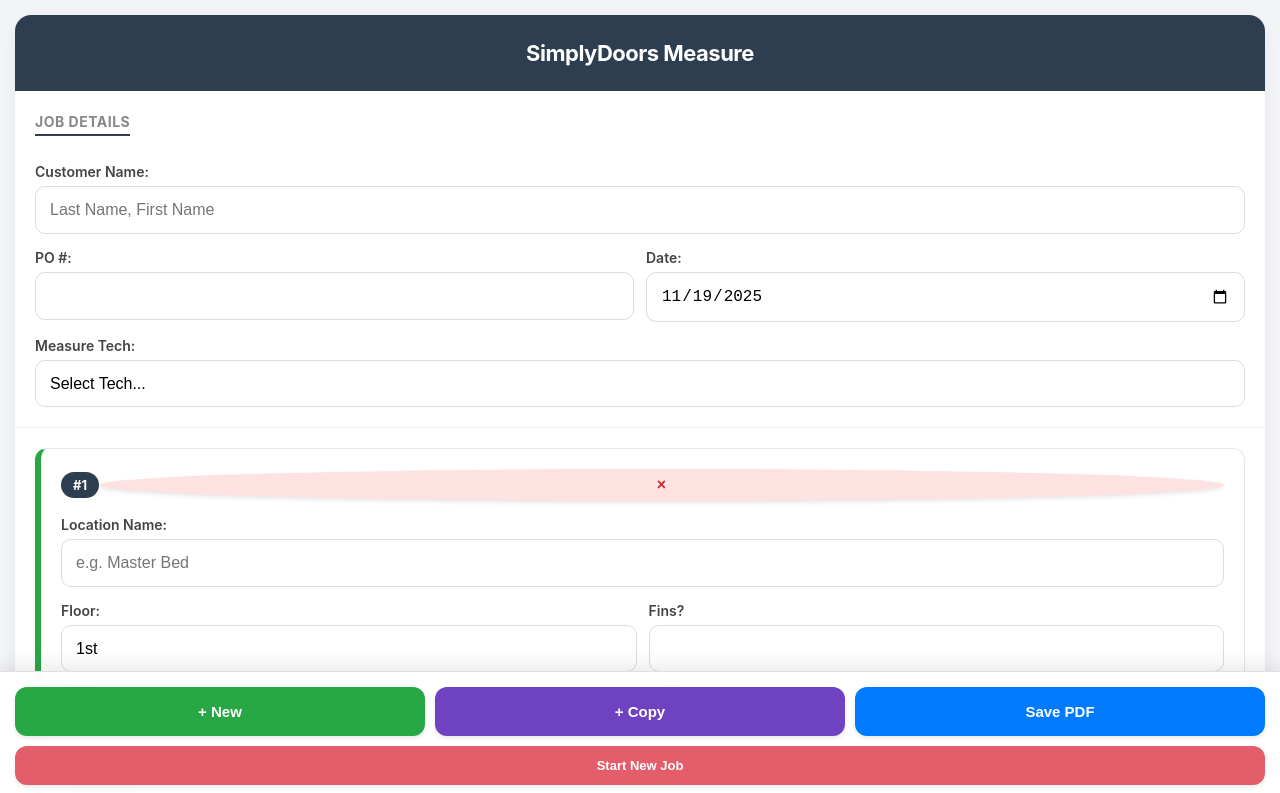
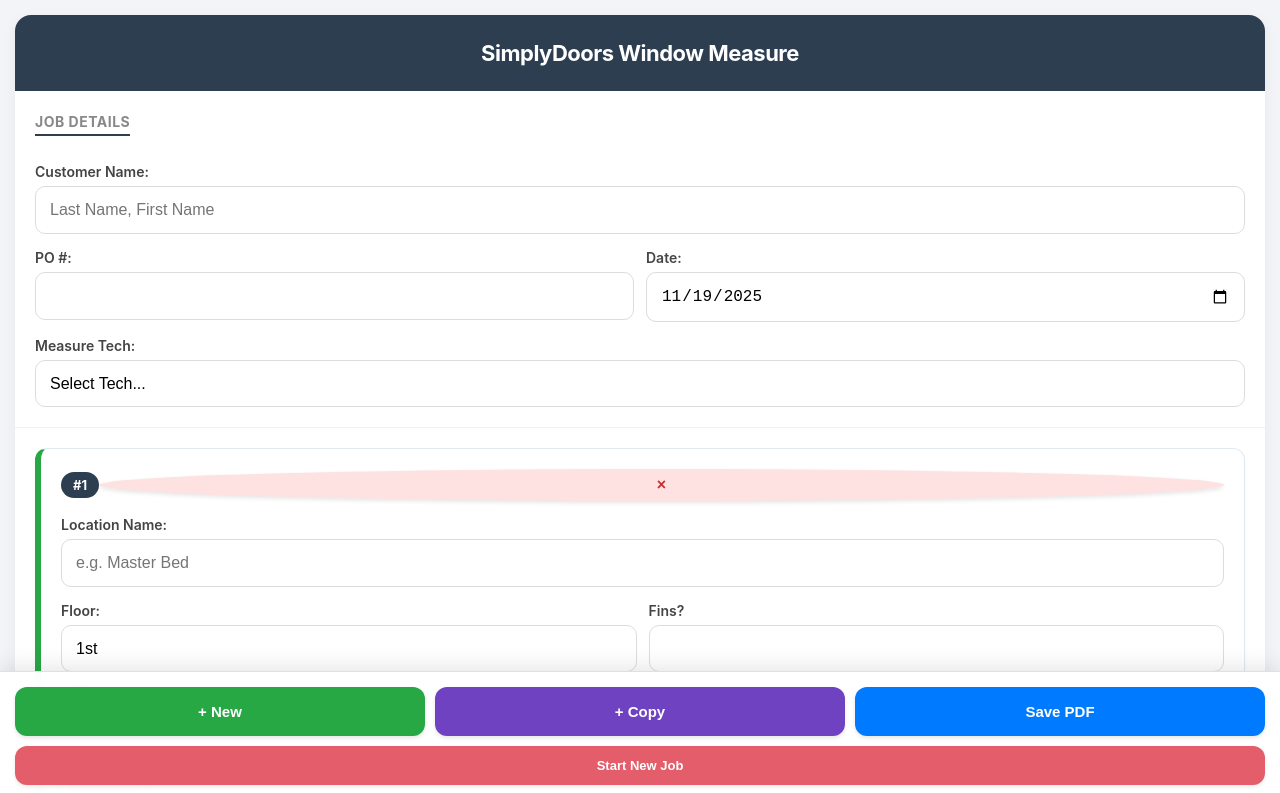
Before and after one commit to SimplyDoors/SimplyDoors-Window-Measure, a plain HTML site: page index.html in a window 1280 px wide. Shown: the top 793 px of the page. Drawn offline with Linux system fonts and the light colour scheme.

Commit message:
S.D. Window Measure

```diff
--- a/index.html
+++ b/index.html
@@ -5,7 +5,7 @@
 <meta name="viewport" content="width=device-width, initial-scale=1.0, maximum-scale=1.0, user-scalable=no">
 <meta name="apple-mobile-web-app-capable" content="yes">
 <meta name="apple-mobile-web-app-status-bar-style" content="black-translucent">
-<title>SimplyDoors Measure</title>
+<title>SimplyDoors Window Measure</title>
 <script src="https://cdnjs.cloudflare.com/ajax/libs/html2pdf.js/0.10.1/html2pdf.bundle.min.js"></script>
 <style>
     /* --- CORE STYLING --- */
@@ -216,7 +216,7 @@
 
 <div class="container" id="pdf-content">
     <div class="header">
-        <h1>SimplyDoors Measure</h1>
+        <h1>SimplyDoors Window Measure</h1>
         <div class="save-indicator" id="saveMsg">Saved</div>
     </div>
 
```
